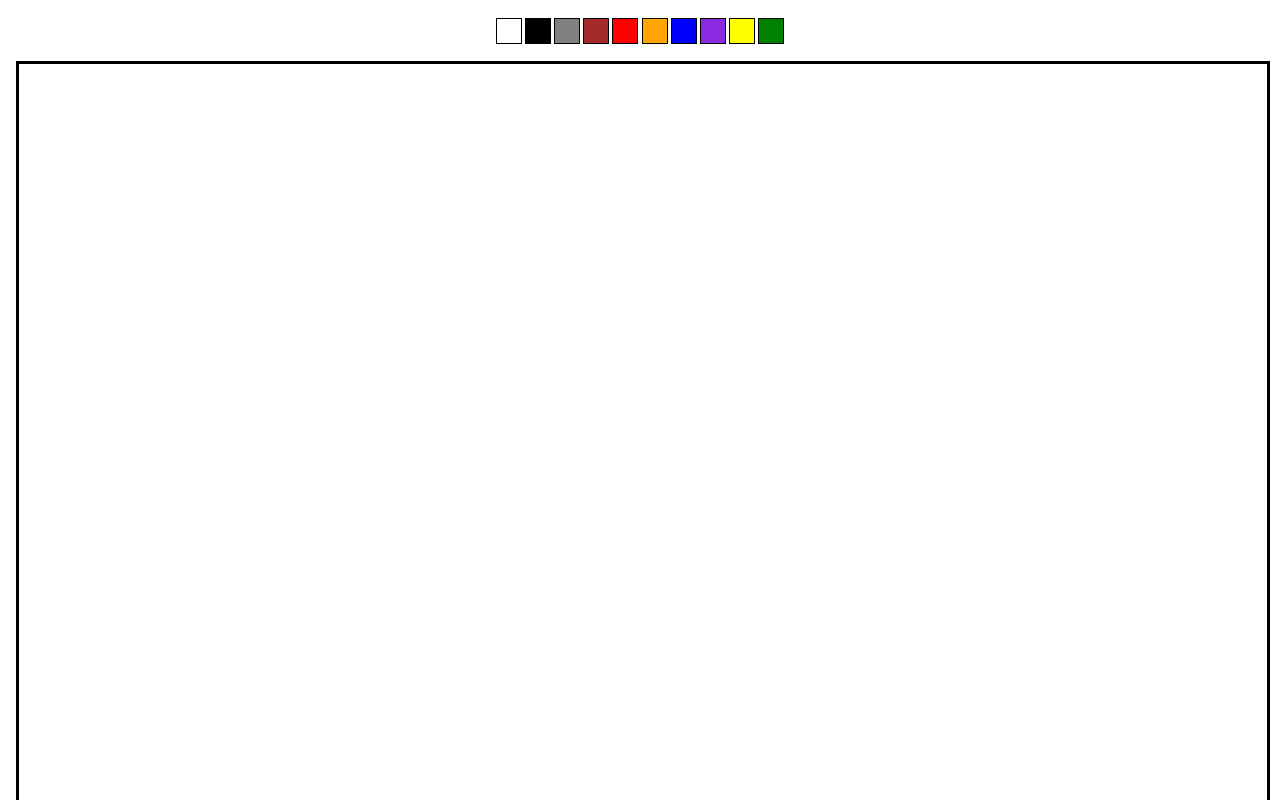
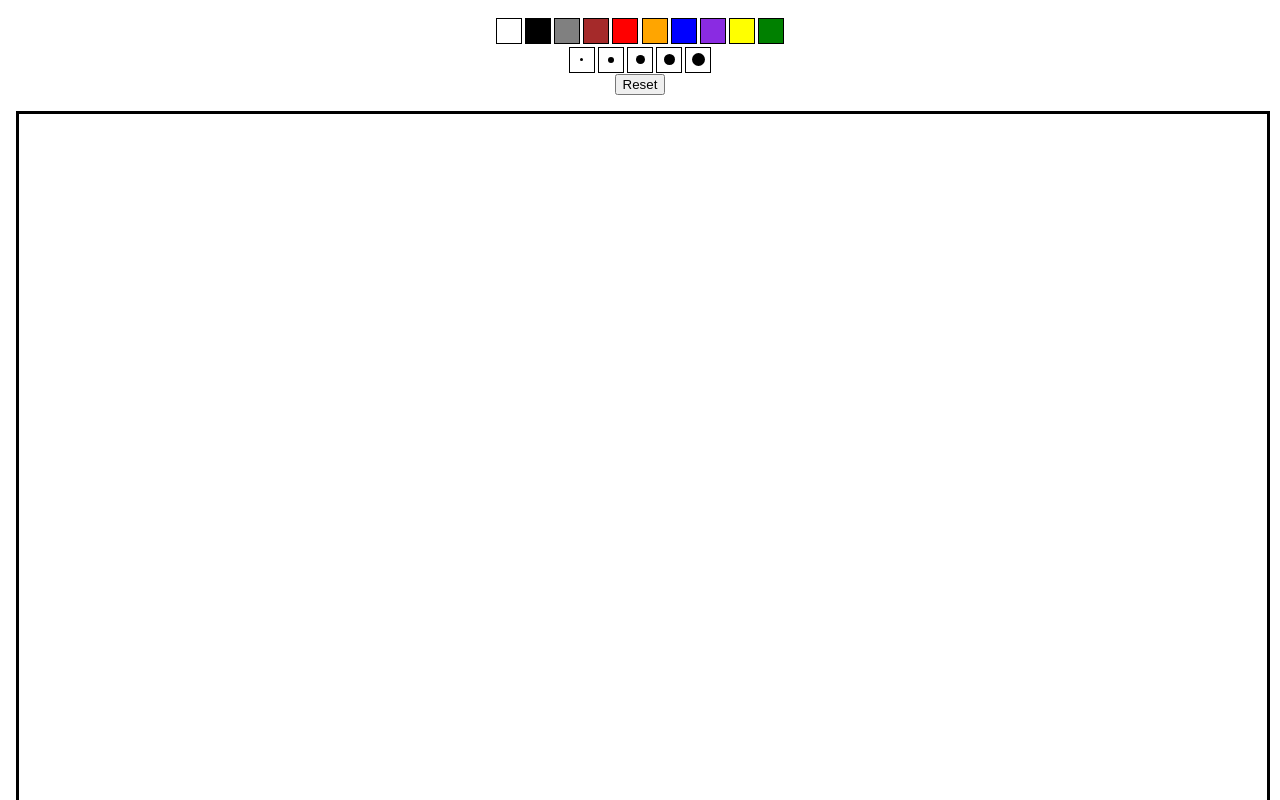
Before and after one commit to bennymeier/scribbl-react-rebuild, a React (Create React App) app: page / in a window 1280 px wide. Shown: the top 800 px of the page. Built offline with nearby package versions, Linux system fonts and the light colour scheme; the HTML template or start-up script is replaced by a standard one.

Commit message:
Add size buttons

```diff
--- a/src/components/Board.tsx
+++ b/src/components/Board.tsx
@@ -1,5 +1,6 @@
-import React, { useEffect, useState } from 'react';
+import React, { useEffect } from 'react';
 import ColorButtons from './ColorButtons';
+import SizeButtons from './SizeButtons';
 
 const Board = () => {
   const canvas = React.createRef<HTMLCanvasElement>();
@@ -14,6 +15,11 @@ const Board = () => {
     if (canvas?.current) {
       canvas.current.width = 800;
       canvas.current.height = 600;
+      const ctx = canvas?.current?.getContext('2d');
+      if (ctx) {
+        ctx.lineCap = 'round';
+        ctx.lineJoin = 'round';
+      }
     }
   };
 
@@ -22,6 +28,15 @@ const Board = () => {
       const ctx = canvas?.current?.getContext('2d');
       if (ctx) {
         ctx.strokeStyle = selectedColor;
+      }
+    }
+  };
+
+  const changeSize = (selectedSize: number) => {
+    if (canvas?.current) {
+      const ctx = canvas?.current?.getContext('2d');
+      if (ctx) {
+        ctx.lineWidth = selectedSize;
       }
     }
   };
@@ -79,6 +94,8 @@ const Board = () => {
     const ctx = canvas?.current?.getContext('2d');
     if (ctx) {
       ctx.lineTo(x, y);
+      ctx.moveTo(x, y);
+      //   ctx.arc(x, y, 3, 50, 2 * Math.PI);
       ctx.stroke();
     }
   };
@@ -94,12 +111,15 @@ const Board = () => {
     <>
       <section className="settings">
         <ColorButtons onChange={changeColor} />
+        <SizeButtons onChange={changeSize} />
+        <div className="buttons">
+          <button onClick={resetCanvas}>Reset</button>
+        </div>
       </section>
       <section className="board">
         <canvas className="canvas" ref={canvas} width="800" height="800">
           Your browser does not support the canvas element.
         </canvas>
-        <button onClick={resetCanvas}>Reset</button>
       </section>
     </>
   );
--- a/src/components/ColorButtons.tsx
+++ b/src/components/ColorButtons.tsx
@@ -1,5 +1,3 @@
-import { useState } from 'react';
-
 const colors = [
   'white',
   'black',
@@ -18,10 +16,8 @@ interface Props {
 }
 const ColorButtons: React.FC<Props> = (props) => {
   const { onChange } = props;
-  const [color, setColor] = useState('black');
 
   const handleChange = (selectedColor: string) => {
-    setColor(selectedColor);
     onChange(selectedColor);
   };
 
--- /dev/null
+++ b/src/components/SizeButtons.tsx
@@ -0,0 +1,38 @@
+const sizes = [
+  { text: 'one', size: 1 },
+  { text: 'three', size: 3 },
+  { text: 'five', size: 5 },
+  { text: 'seven', size: 7 },
+  { text: 'nine', size: 9 },
+];
+
+interface Props {
+  onChange: (selectedSize: number) => void;
+}
+const SizeButtons: React.FC<Props> = (props) => {
+  const { onChange } = props;
+  const handleChange = (selectedSize: number) => {
+    onChange(selectedSize);
+  };
+  return (
+    <>
+      <div className="buttons">
+        {sizes.map((obj) => {
+          const { size, text } = obj;
+          return (
+            <div
+              className={`button size-btn ${text}`}
+              title={`${size}`}
+              key={text}
+              onClick={() => handleChange(size)}
+            >
+              <span className={`size ${text}`}></span>
+            </div>
+          );
+        })}
+      </div>
+    </>
+  );
+};
+
+export default SizeButtons;
--- a/src/index.css
+++ b/src/index.css
@@ -60,6 +60,43 @@ body {
   background-color: white;
 }
 
+.button.size-btn {
+  display: flex;
+  justify-content: center;
+  align-items: center;
+}
+
+.size {
+  display: block;
+  background-color: black;
+  border-radius: 50%;
+}
+
+.size.one {
+  width: 3px;
+  height: 3px;
+}
+
+.size.three {
+  width: 6px;
+  height: 6px;
+}
+
+.size.five {
+  width: 9px;
+  height: 9px;
+}
+
+.size.seven {
+  width: 11px;
+  height: 11px;
+}
+
+.size.nine {
+  width: 13px;
+  height: 13px;
+}
+
 /* BOARD */
 .board {
   margin: 1em;
```
Also changed, not shown: tsconfig.json (+2 -8 lines).
